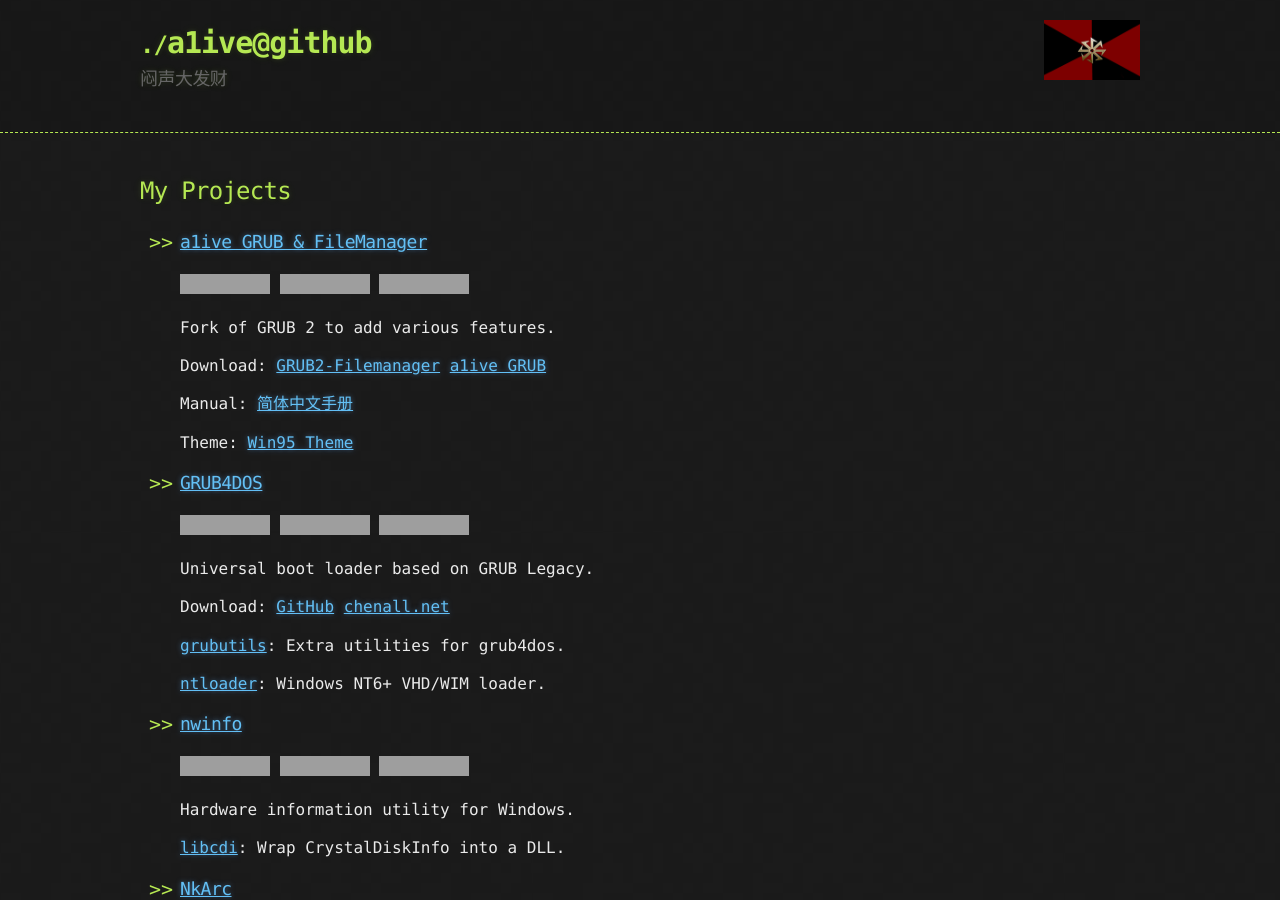
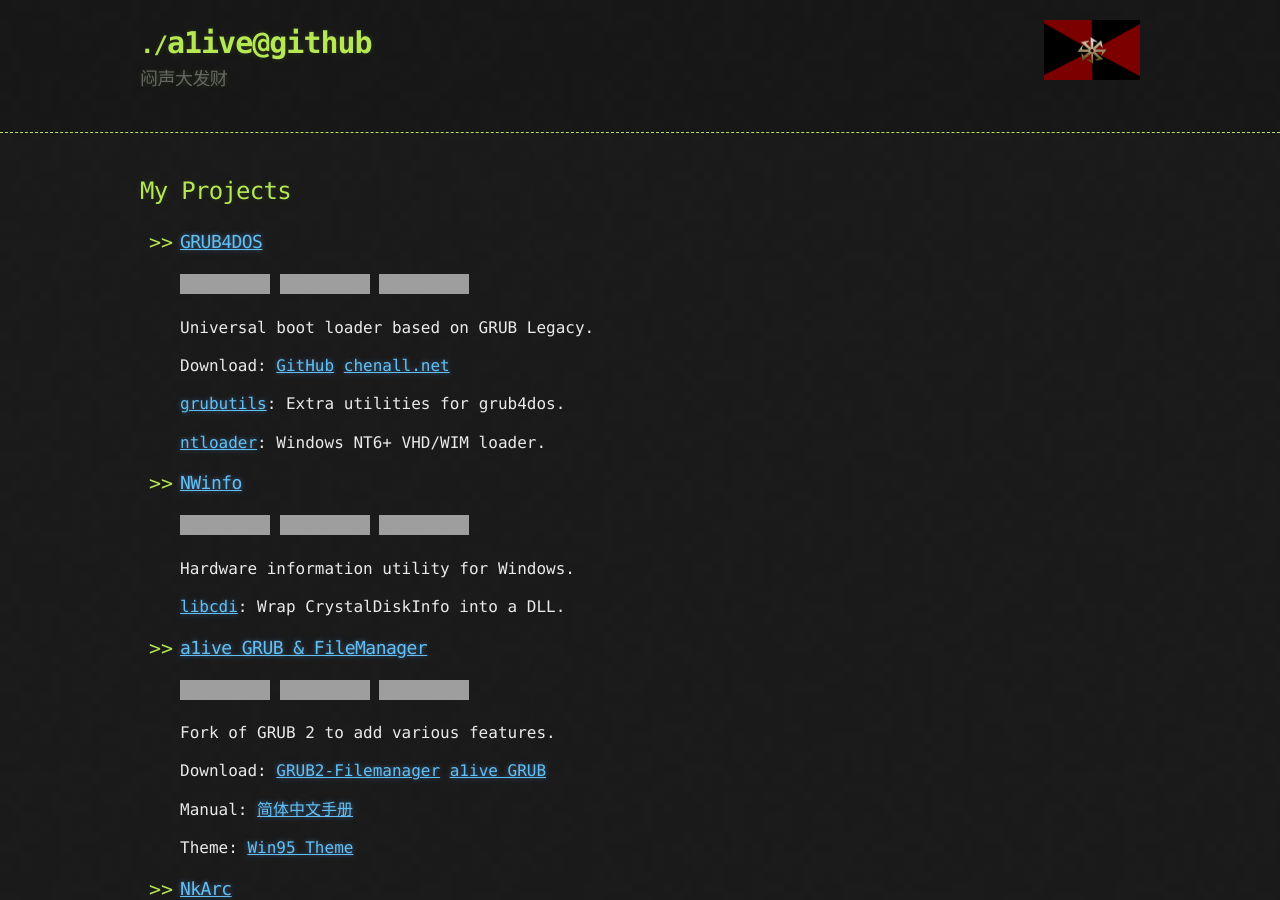
Before and after one commit to a1ive/a1ive.github.io, a Jekyll site: the page built from index.md, in a window 1280 px wide and 900 px high, cut to the strip 0-900 px from the top of the window. Built offline with Jekyll 4.4.1, drawn with Linux system fonts in a browser that asks for light colours; our own code applies the rules of GitHub Pages for plain Markdown files; part of the change alters nothing that is shown; grey boxes are pictures that could not be loaded.

Commit message:
Update index.md

```diff
--- a/index.md
+++ b/index.md
@@ -4,9 +4,29 @@ layout: default
 
 ## My Projects
 
+- ### [GRUB4DOS](https://github.com/chenall/grub4dos)
+
+  ![](https://img.shields.io/github/license/chenall/grub4dos) ![](https://img.shields.io/github/stars/chenall/grub4dos?style=flat) ![GitHub all releases](https://img.shields.io/github/downloads/chenall/grub4dos/total)
+
+  Universal boot loader based on GRUB Legacy.
+
+  Download: [GitHub](https://github.com/chenall/grub4dos/releases) [chenall.net](http://grub4dos.chenall.net/)
+
+  [grubutils](https://github.com/chenall/grubutils): Extra utilities for grub4dos.
+
+  [ntloader](https://github.com/grub4dos/ntloader): Windows NT6+ VHD/WIM loader.
+
+- ### [NWinfo](https://a1ive.github.io/nwinfo)
+
+  ![](https://img.shields.io/github/license/a1ive/nwinfo) ![](https://img.shields.io/github/stars/a1ive/nwinfo?style=flat) ![](https://img.shields.io/github/downloads/a1ive/nwinfo/total.svg)
+
+  Hardware information utility for Windows.
+
+  [libcdi](https://github.com/a1ive/libcdi): Wrap CrystalDiskInfo into a DLL.
+
 - ### [a1ive GRUB & FileManager](https://github.com/a1ive/grub2-filemanager)
 
-  ![](https://img.shields.io/github/license/a1ive/grub2-filemanager) ![](https://img.shields.io/github/stars/a1ive/grub2-filemanager) ![](https://img.shields.io/github/downloads/a1ive/grub2-filemanager/total)
+  ![](https://img.shields.io/github/license/a1ive/grub2-filemanager) ![](https://img.shields.io/github/stars/a1ive/grub2-filemanager?style=flat) ![](https://img.shields.io/github/downloads/a1ive/grub2-filemanager/total)
 
   Fork of GRUB 2 to add various features.
 
@@ -16,35 +36,15 @@ layout: default
 
   Theme: [Win95 Theme](https://github.com/a1ive/grub-theme-win95)
 
-- ### [GRUB4DOS](https://github.com/chenall/grub4dos)
-
-  ![](https://img.shields.io/github/license/chenall/grub4dos) ![](https://img.shields.io/github/stars/chenall/grub4dos) ![GitHub all releases](https://img.shields.io/github/downloads/chenall/grub4dos/total)
-
-  Universal boot loader based on GRUB Legacy.
-
-  Download: [GitHub](https://github.com/chenall/grub4dos/releases) [chenall.net](http://grub4dos.chenall.net/)
-
-  [grubutils](https://github.com/chenall/grubutils): Extra utilities for grub4dos.
-
-  [ntloader](https://github.com/grub4dos/ntloader): Windows NT6+ VHD/WIM loader.
-
-- ### [nwinfo](https://github.com/a1ive/nwinfo)
-
-  ![](https://img.shields.io/github/license/a1ive/nwinfo) ![](https://img.shields.io/github/stars/a1ive/nwinfo) ![](https://img.shields.io/github/downloads/a1ive/nwinfo/total.svg)
-
-  Hardware information utility for Windows.
-
-  [libcdi](https://github.com/a1ive/libcdi): Wrap CrystalDiskInfo into a DLL.
-
 - ### [NkArc](https://github.com/a1ive/NkArc)
 
-  ![](https://img.shields.io/github/license/a1ive/NkArc) ![](https://img.shields.io/github/actions/workflow/status/a1ive/NkArc/msbuild.yml)
+  ![](https://img.shields.io/github/license/a1ive/NkArc) ![](https://img.shields.io/github/stars/a1ive/NkArc?style=flat)
 
   A versatile multi filesystem explorer for Windows.
 
 - ### [UEFI-Tetris](https://github.com/a1ive/uefi-tetris)
 
-  ![](https://img.shields.io/github/license/a1ive/uefi-tetris) ![](https://img.shields.io/github/stars/a1ive/uefi-tetris)
+  ![](https://img.shields.io/github/license/a1ive/uefi-tetris) ![](https://img.shields.io/github/stars/a1ive/uefi-tetris?style=flat)
 
   Tetris game for UEFI.
 
@@ -52,7 +52,7 @@ layout: default
 
 - ### [Ventoy](https://github.com/ventoy/Ventoy)
 
-  ![license](https://img.shields.io/github/license/ventoy/Ventoy) ![stars](https://img.shields.io/github/stars/ventoy/Ventoy) ![](https://img.shields.io/github/downloads/ventoy/Ventoy/total.svg)
+  ![license](https://img.shields.io/github/license/ventoy/Ventoy) ![stars](https://img.shields.io/github/stars/ventoy/Ventoy?style=flat) ![](https://img.shields.io/github/downloads/ventoy/Ventoy/total.svg)
 
   A new bootable USB solution.
 
@@ -60,6 +60,6 @@ layout: default
 
 - ### [iPXE wimboot](https://github.com/ipxe/wimboot)
 
-  ![license](https://img.shields.io/github/license/ipxe/wimboot) ![stars](https://img.shields.io/github/stars/ipxe/wimboot) ![](https://img.shields.io/github/downloads/ipxe/wimboot/total.svg)
+  ![license](https://img.shields.io/github/license/ipxe/wimboot) ![stars](https://img.shields.io/github/stars/ipxe/wimboot?style=flat) ![](https://img.shields.io/github/downloads/ipxe/wimboot/total.svg)
 
   Windows Imaging Format bootloader.
```
